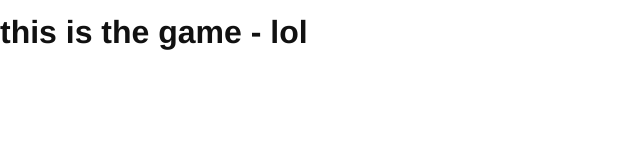
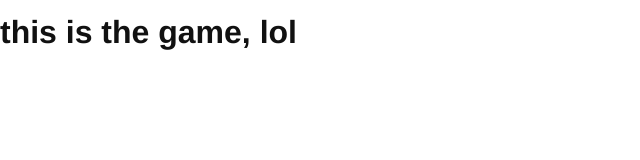
Before and after one commit to jsplmns/up-or-down, a plain HTML site: page index.html in a window 1280 px wide. Both pictures are taken after a click on the button "Start". Shown: the full height of the page, 0-640 px from the left. Drawn offline with Linux system fonts and the light colour scheme.

Commit message:
added game.js and modified rest

```diff
--- /dev/null
+++ b/game.js
@@ -0,0 +1,21 @@
+'use strict';
+
+function Game() {
+
+
+}
+
+Game.prototype.start = function () {
+  this.gameMain = buildDom(
+    `<main>
+      <h1>this is the game, lol</h1>
+    </main>`
+  )
+
+  document.body.appendChild(this.gameMain);
+}
+
+
+Game.prototype.destroy = function () {
+  this.gameMain.remove();
+}
--- a/index.html
+++ b/index.html
@@ -2,7 +2,7 @@
 <html lang="en">
 
 <head>
-  <title>Hello, world!</title>
+  <title>up or down GAME</title>
   <meta charset="utf-8">
   <meta name="viewport" content="width=device-width, initial-scale=1, shrink-to-fit=no">
   <link rel="stylesheet" href="styles.css">
@@ -12,6 +12,7 @@
 
 
   <script src="main.js"></script>
+  <script src="game.js"></script>
 </body>
 
 </html>
--- a/main.js
+++ b/main.js
@@ -12,8 +12,10 @@
   // --- SPLASH ---
 
   var splashMain;
-  var gameMain;
   var gameOverMain;
+
+  var game;
+
 
   // create Splash
 
@@ -47,13 +49,8 @@
 
     // temporary
 
-    gameMain = buildDom(
-      `<main>
-        <h1>this is the game - lol</h1>
-      </main>`
-    );
-
-    document.body.appendChild(gameMain);
+    game = new Game();
+    game.start();
 
     window.setTimeout(function() {
       gameOver();
@@ -62,7 +59,7 @@
   };
 
   function destroyGame() {
-    gameMain.remove();
+    game.destroy();
   };
 
 
```
